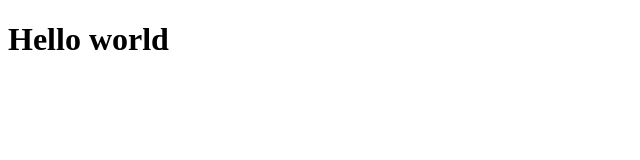
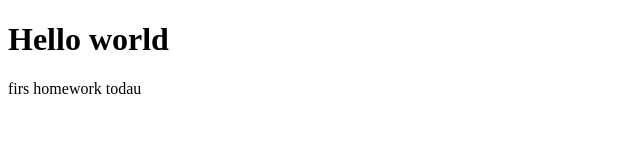
Before and after one commit to GoretskyjAndrej11111/firsthomework, a plain HTML site: page index.html in a window 1280 px wide. Shown: the whole page, without its empty margins (0-640 px from the left). Drawn offline with Linux system fonts and the light colour scheme.

Commit message:
add index.html

```diff
--- a/index.html
+++ b/index.html
@@ -6,6 +6,7 @@
 </head>
 <body>
 	<h1>Hello world</h1>
+	<p>firs homework todau</p>
 
 </body>
 </html>
```
